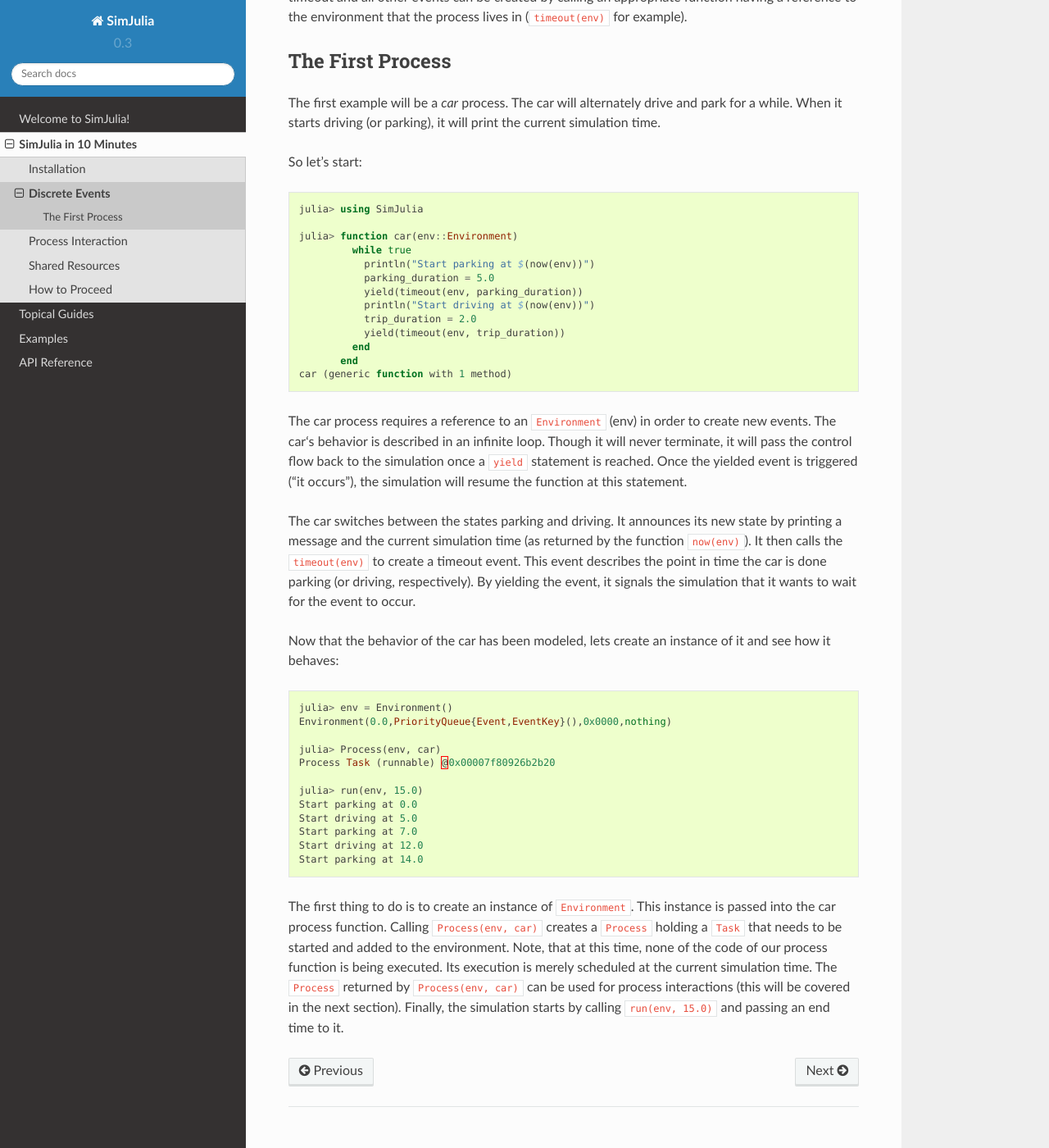
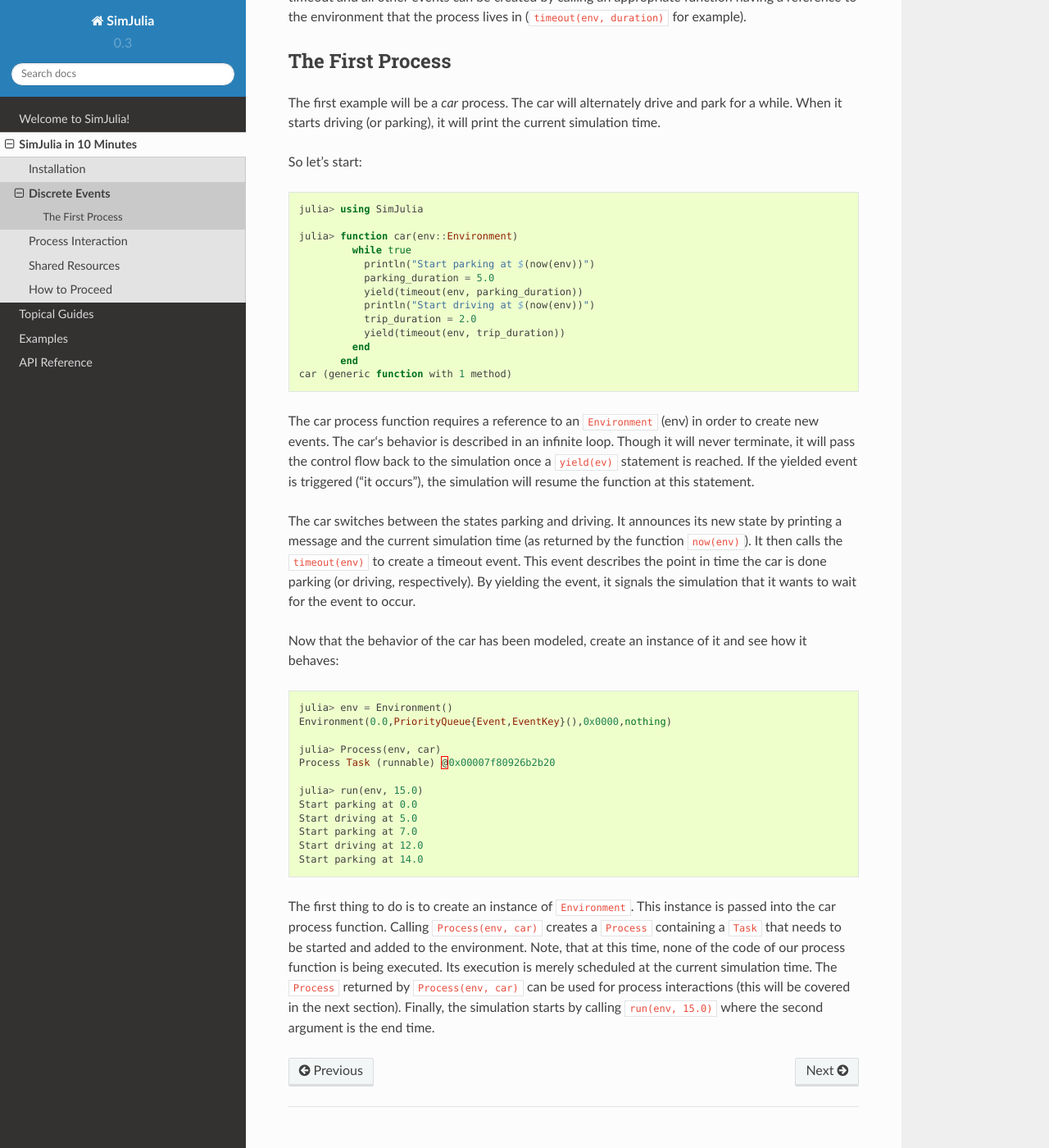
Before and after one commit to JuliaDynamics/ConcurrentSim.jl, a Sphinx documentation site: the page built from docs/source/10_min/2_basic_concepts.rst, in a window 1280 px wide and 1400 px high, scrolled down 487 px. Shown: the whole window at 82% size. Built offline with Sphinx 7.4.7 and the Read the Docs theme 2.0.0, drawn with Linux system fonts in a browser that asks for light colours; cross-references to code outside the pages are shown as plain code.

Commit message:
minor modifications to 10 min doc

```diff
--- a/docs/source/10_min/2_basic_concepts.rst
+++ b/docs/source/10_min/2_basic_concepts.rst
@@ -7,7 +7,7 @@ Processes are described by simple Julia functions. During their lifetime, they c
 
 When a process yields an event, the process gets suspended. SimJulia resumes the process, when the event occurs (we say that the event is triggered). Multiple processes can wait for the same event. SimJulia resumes them in the same order in which they yielded that event.
 
-An important event type is a timeout. Events of this type are triggered after a certain amount of (simulated) time has passed. They allow a process to sleep (or hold its state) for the given time. A timeout and all other events can be created by calling an appropriate function having a reference to the environment that the process lives in (:func:`timeout(env) <timeout>` for example).
+An important event type is a timeout. Events of this type are triggered after a certain amount of (simulated) time has passed. They allow a process to sleep (or hold its state) for the given time. A timeout and all other events can be created by calling an appropriate function having a reference to the environment that the process lives in (:func:`timeout(env, duration) <timeout>` for example).
 
 
 The First Process
@@ -31,11 +31,11 @@ So let’s start::
          end
   car (generic function with 1 method)
 
-The car process requires a reference to an :class:`Environment` (env) in order to create new events. The car‘s behavior is described in an infinite loop. Though it will never terminate, it will pass the control flow back to the simulation once a :meth:`yield` statement is reached. Once the yielded event is triggered (“it occurs”), the simulation will resume the function at this statement.
+The car process function requires a reference to an :class:`Environment` (env) in order to create new events. The car‘s behavior is described in an infinite loop. Though it will never terminate, it will pass the control flow back to the simulation once a :func:`yield(ev) <yield>` statement is reached. If the yielded event is triggered (“it occurs”), the simulation will resume the function at this statement.
 
 The car switches between the states parking and driving. It announces its new state by printing a message and the current simulation time (as returned by the function :func:`now(env) <now>`). It then calls the :func:`timeout(env) <timeout>` to create a timeout event. This event describes the point in time the car is done parking (or driving, respectively). By yielding the event, it signals the simulation that it wants to wait for the event to occur.
 
-Now that the behavior of the car has been modeled, lets create an instance of it and see how it behaves::
+Now that the behavior of the car has been modeled, create an instance of it and see how it behaves::
 
   julia> env = Environment()
   Environment(0.0,PriorityQueue{Event,EventKey}(),0x0000,nothing)
@@ -50,7 +50,7 @@ Now that the behavior of the car has been modeled, lets create an instance of it
   Start driving at 12.0
   Start parking at 14.0
 
-The first thing to do is to create an instance of :class:`Environment`. This instance is passed into the car process function. Calling :func:`Process(env, car) <Process>` creates a :class:`Process` holding a :class:`Task` that needs to be started and added to the environment.
+The first thing to do is to create an instance of :class:`Environment`. This instance is passed into the car process function. Calling :func:`Process(env, car) <Process>` creates a :class:`Process` containing a :class:`Task` that needs to be started and added to the environment.
 Note, that at this time, none of the code of our process function is being executed. Its execution is merely scheduled at the current simulation time.
 The :class:`Process` returned by :func:`Process(env, car) <Process>` can be used for process interactions (this will be covered in the next section).
-Finally, the simulation starts by calling :func:`run(env, 15.0) <run>` and passing an end time to it.
+Finally, the simulation starts by calling :func:`run(env, 15.0) <run>` where the second argument is the end time.
--- a/docs/source/10_min/4_shared_resources.rst
+++ b/docs/source/10_min/4_shared_resources.rst
@@ -57,4 +57,4 @@ Finally, the simulation can be started. Since the car processes all terminate on
   2 leaving the bcs at 10.0
   3 leaving the bcs at 12.0
 
-Note that the first two cars can start charging immediately after they arrive at the BCS, while cars 2 an 3 have to wait.
+Note that the first two cars can start charging immediately after they arrive at the BCS, while cars ``2`` an ``3`` have to wait.
```
Also changed, not shown: other parts of docs/source/10_min/4_shared_resources.rst (+1 -1 lines), docs/source/10_min/3_process_interaction.rst (+4 -4 lines).
